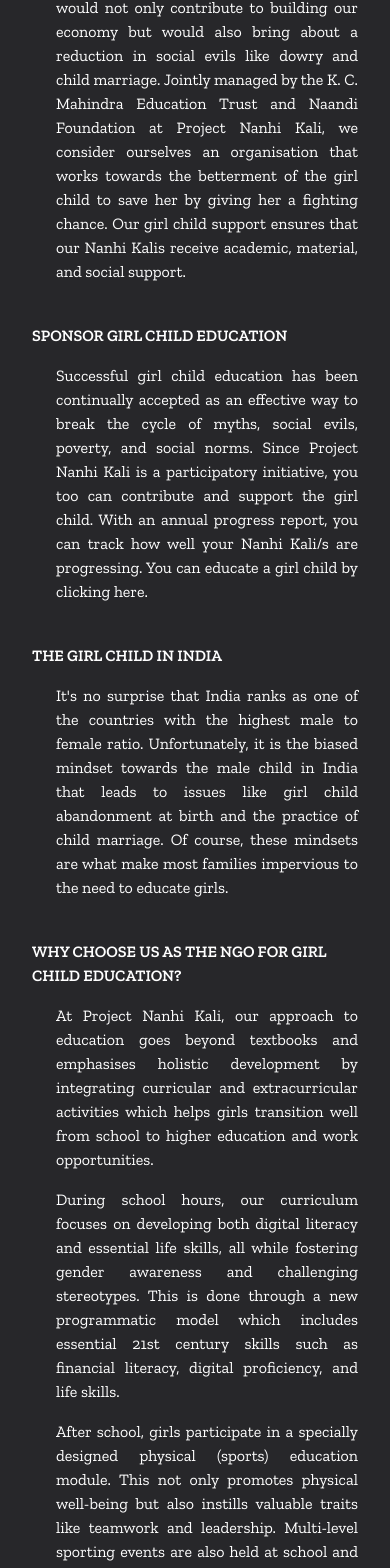
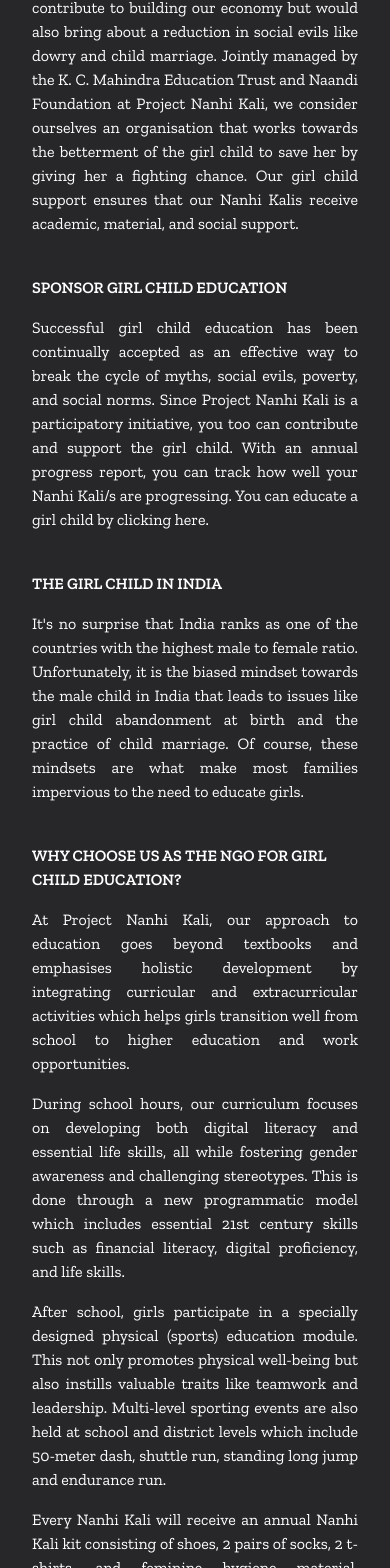
Before and after one commit to grimwebdeveloper/MARG-NGO-Project-Reboot, a Next.js app: page / in a window 390 px wide. Shown: the part 9105-10673 px from the top of the page. Built offline with nearby package versions, Linux system fonts and the light colour scheme.

Commit message:
minhaj code fixed

```diff
--- a/src/components/global/Footer.js
+++ b/src/components/global/Footer.js
@@ -123,7 +123,7 @@
           <h2 className='text-3xl md:text-4xl lg:text-5xl text-center'>
             MARG: NGO FOR GIRL CHILD EDUCATION IN INDIA
           </h2>
-          <p className='pl-6 text-justify'>
+          <p className='md:pl-6 text-justify'>
             Project Nanhi Kali is an NGO working for education of
             underprivileged girls in India. Ever since its inception in 1996,
             Project Nanhi Kali has worked with the strong belief that educating
@@ -137,7 +137,7 @@
             material, and social support.
           </p>
           <h3 className='mt-6 font-semibold'>SPONSOR GIRL CHILD EDUCATION</h3>
-          <p className='pl-6 text-justify'>
+          <p className='md:pl-6 text-justify'>
             Successful girl child education has been continually accepted as an
             effective way to break the cycle of myths, social evils, poverty,
             and social norms. Since Project Nanhi Kali is a participatory
@@ -146,7 +146,7 @@
             are progressing. You can educate a girl child by clicking here.&nbsp;
           </p>
           <h3 className='mt-6 font-semibold'>THE GIRL CHILD IN INDIA</h3>
-          <p className='pl-6 text-justify'>
+          <p className='md:pl-6 text-justify'>
             It&apos;s no surprise that India ranks as one of the countries with the
             highest male to female ratio. Unfortunately, it is the biased
             mindset towards the male child in India that leads to issues like
@@ -157,21 +157,21 @@
           <h3 className='mt-6 font-semibold'>
             WHY CHOOSE US AS THE NGO FOR GIRL CHILD EDUCATION?
           </h3>
-          <p className='pl-6 text-justify'>
+          <p className='md:pl-6 text-justify'>
             At Project Nanhi Kali, our approach to education goes beyond
             textbooks and emphasises holistic development by integrating
             curricular and extracurricular activities which helps girls
             transition well from school to higher education and work
             opportunities.
           </p>
-          <p className='pl-6 text-justify'>
+          <p className='md:pl-6 text-justify'>
             During school hours, our curriculum focuses on developing both
             digital literacy and essential life skills, all while fostering
             gender awareness and challenging stereotypes. This is done through a
             new programmatic model which includes essential 21st century skills
             such as financial literacy, digital proficiency, and life skills.
           </p>
-          <p className='pl-6 text-justify'>
+          <p className='md:pl-6 text-justify'>
             After school, girls participate in a specially designed physical
             (sports) education module. This not only promotes physical
             well-being but also instills valuable traits like teamwork and
@@ -179,7 +179,7 @@
             district levels which include 50-meter dash, shuttle run, standing
             long jump and endurance run.
           </p>
-          <p className='pl-6 text-justify'>
+          <p className='md:pl-6 text-justify'>
             Every Nanhi Kali will receive an annual Nanhi Kali kit consisting of
             shoes, 2 pairs of socks, 2 t-shirts, and feminine hygiene material,
             enhancing her well-being.
```
